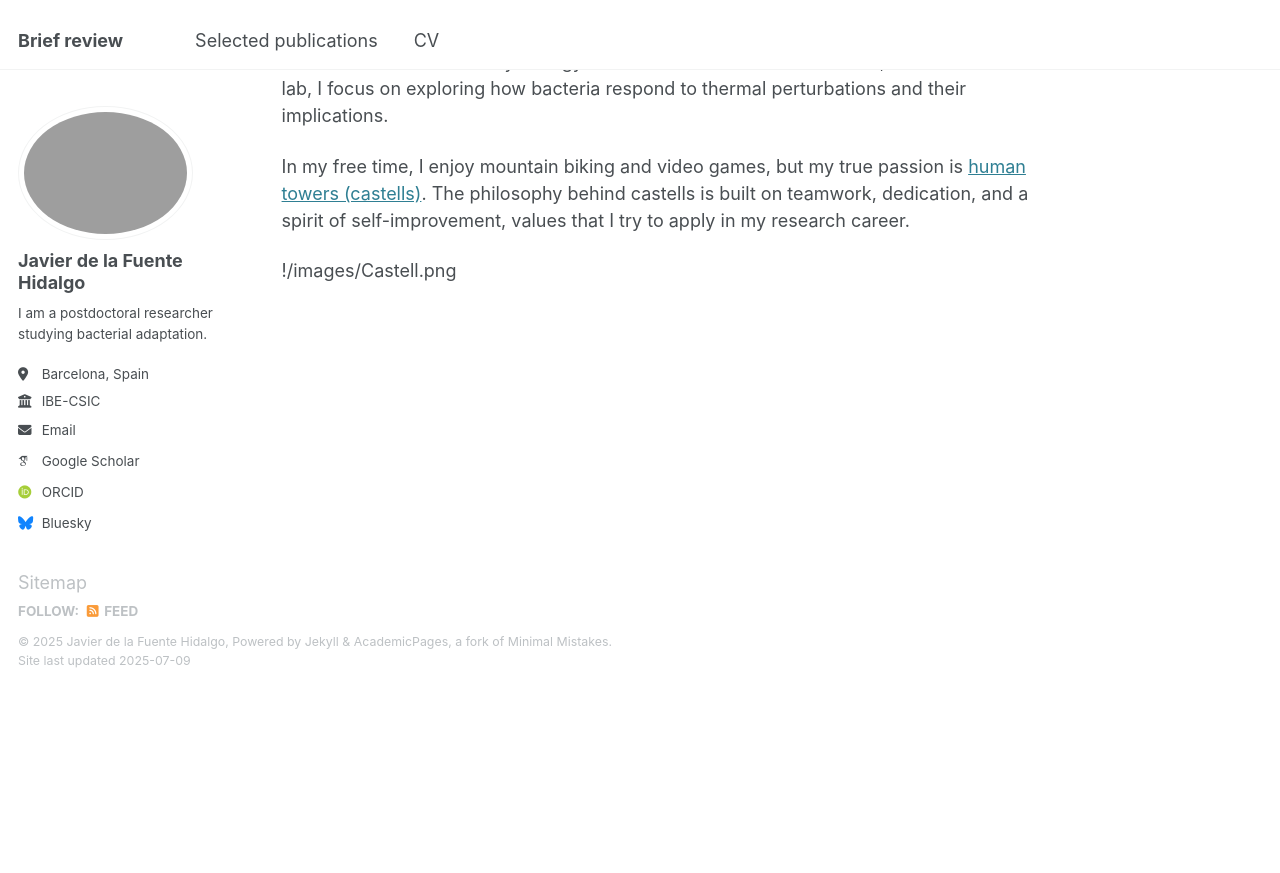
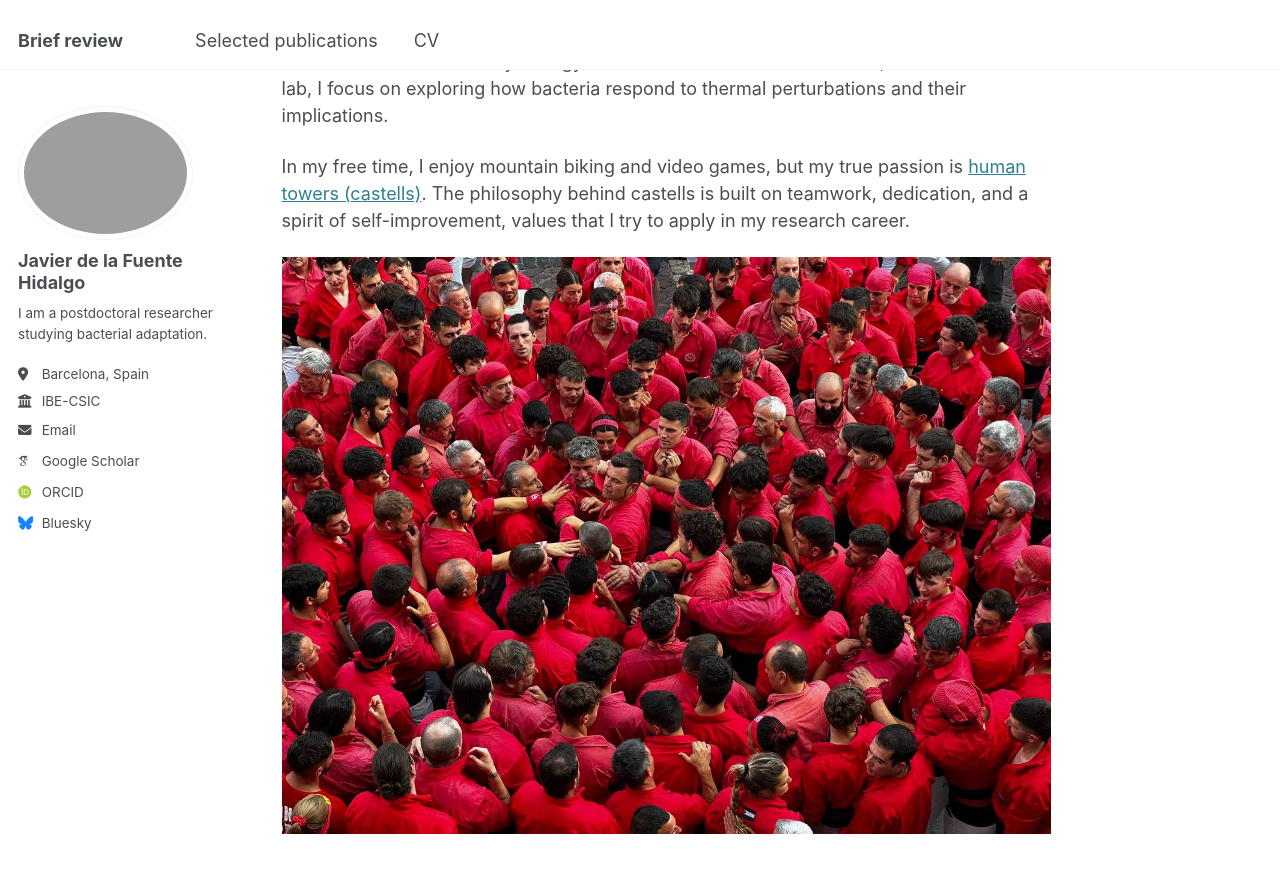
Before and after one commit to DelaFuenteJavier/delafuentejavier.github.io, a Jekyll site: the page built from _pages/about.md, in a window 1280 px wide and 900 px high, scrolled down 467 px. Shown: the top 873 px of the window. Built offline with Jekyll 4.4.1, drawn with Linux system fonts in a browser that asks for light colours; some web fonts are replaced; before the commit the page ends 1155 px from its top, so only the background shows below that.

Commit message:
Update about.md

```diff
--- a/_pages/about.md
+++ b/_pages/about.md
@@ -16,4 +16,4 @@ In 2025, supported by a Juan de la Cierva fellowship, I joined [Macarena Toll-Ri
 
 In my free time, I enjoy mountain biking and video games, but my true passion is [human towers (castells)](https://patrimoni.gencat.cat/en/collection/castells). The philosophy behind castells is built on teamwork, dedication, and a spirit of self-improvement, values that I try to apply in my research career.
 
-!/images/Castell.png
+![Castell](/images/Castell.png)
```
